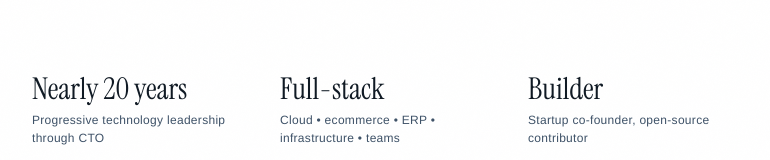
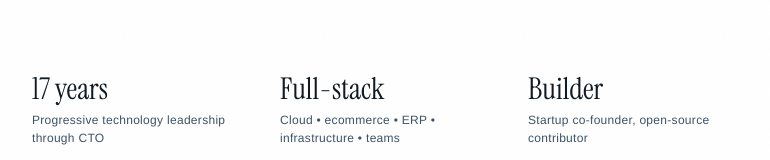
Before and after one commit to SnakeDoc/jasonsipula.com, an Astro site: page / in a window 1280 px wide. Shown: the part 575-735 px from the top of the page, without its empty margins (252-1022 px from the left). Built offline with nearby package versions, Linux system fonts and the light colour scheme; Astro itself is replaced by a stand-in of ours.

Commit message:
more precise

```diff
--- a/src/components/Proof.astro
+++ b/src/components/Proof.astro
@@ -10,7 +10,7 @@ const { class: className = "" } = Astro.props;
       <div
         class="text-ink mb-1 font-serif text-3xl leading-tight max-sm:mb-0 max-sm:text-2xl"
       >
-        Nearly 20 years
+        17 years
       </div>
       <div class="text-slate text-xs leading-normal tracking-wide">
         Progressive technology leadership through CTO
```
